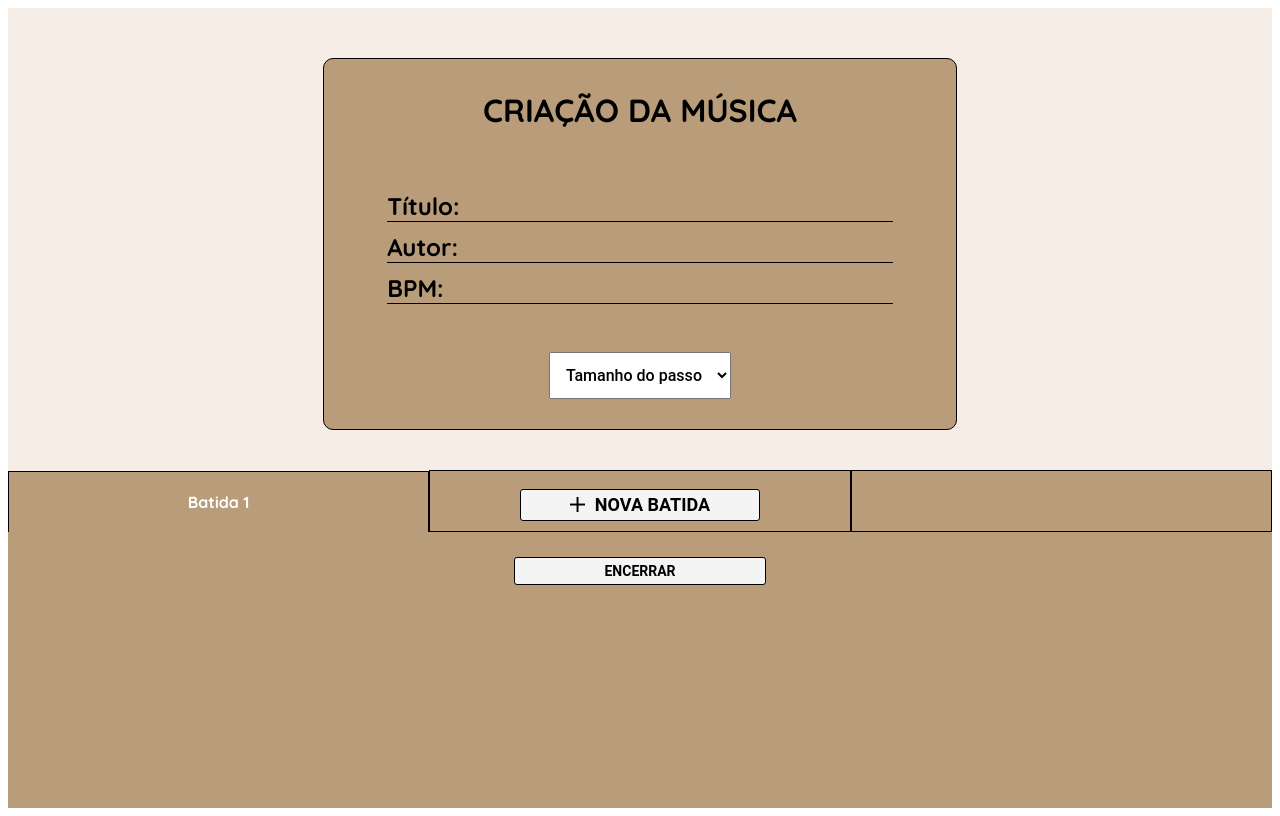
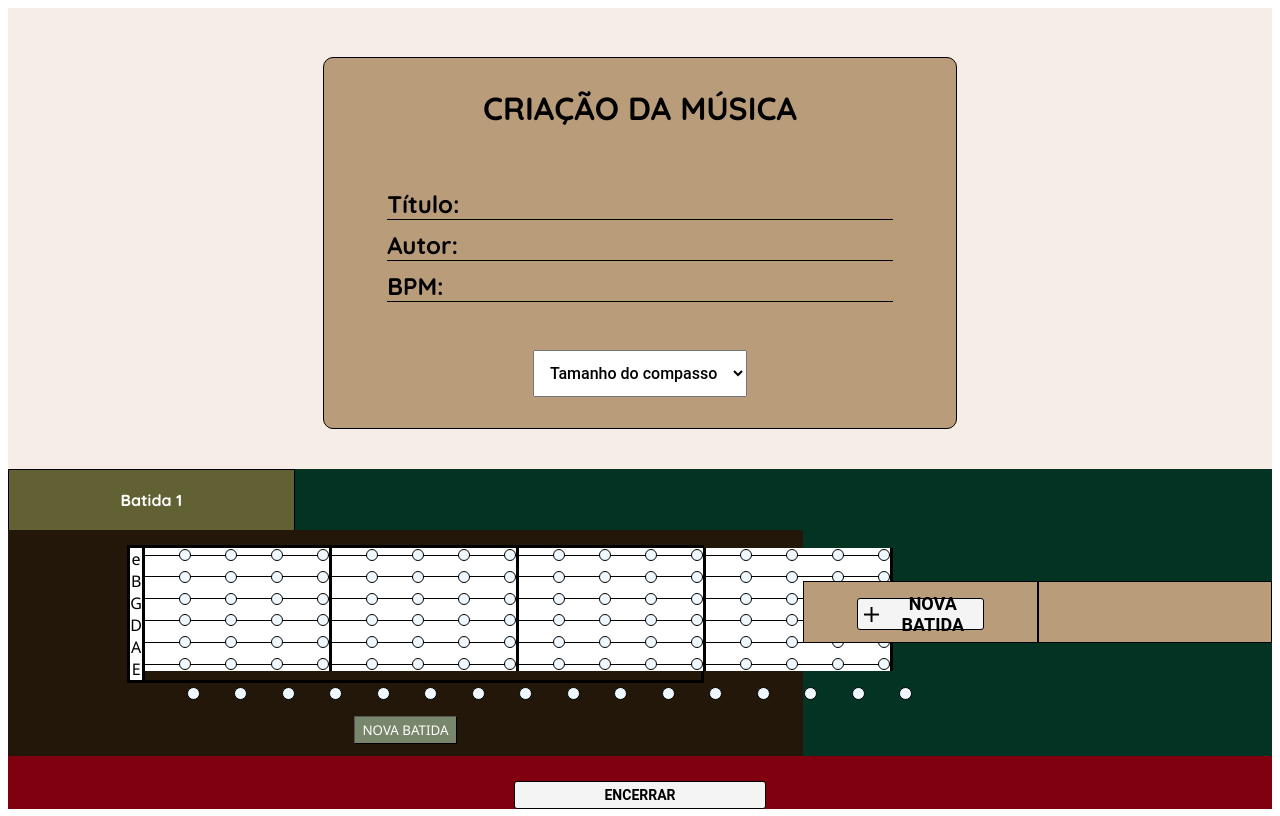
Before and after one commit to MarianaVRabelo/violaomagico-web-frontend, a React (Create React App) app: page / in a window 1280 px wide. Both pictures are taken after a click on the button "NOVA BATIDA". Built offline with nearby package versions, Linux system fonts and the light colour scheme.

Commit message:
Importação do componente CreateMusicComponent

```diff
--- a/src/pages/CreateMusic/CreateMusic.js
+++ b/src/pages/CreateMusic/CreateMusic.js
@@ -13,6 +13,7 @@ import Plus from "../../assets/Plus.png";
 import Button from "../../styles/Button";
 import { useState } from "react";
 import { Colors } from "../../variables";
+import CreateMusicComponent from "../../components/CreateMusic/CreateMusic"
 
 function CreateMusic() {
 	const batidasQuantity = 3;
@@ -56,7 +57,7 @@ function CreateMusic() {
 					</div>
 				</Data>
 				<BpmSelector>
-					<option value=""> Tamanho do passo </option>
+					<option value=""> Tamanho do compasso </option>
 					<option value="3"> 3 divisões </option>
 					<option value="4"> 4 divisões </option>
 				</BpmSelector>
@@ -66,6 +67,7 @@ function CreateMusic() {
 					const isAddNewBatida = index === addNewBatidaIndex;
 					const isSelected = index === selectedBatidaIndex;
 
+
 					if (isAddNewBatida)
 						return (
 							<AddNewBatidaComponent
@@ -74,22 +76,27 @@ function CreateMusic() {
 							/>
 						);
 
+
 					if (isCreated)
 						return (
+							<div>
 							<CreatedBatidaComponent
 								backgroundColor={
-									isSelected ? Colors.darkwood : Colors.blackwood
+									isSelected ? Colors.musg : Colors.musg
 								}
 								onClick={() => setSelectedBatidaIndex(index)}
 								index={index}
 								isSelected={isSelected}
 							/>
+							<CreateMusicComponent />
+							</div>
 						);
 
 					return <Tab backgroundColor={Colors.darkwood} key={index} />;
 				})}
 			</Batidas>
 			<Music>
+
 				{hasCreatedBatida && (
 					<Button
 						width="20%"
@@ -106,13 +113,15 @@ function CreateMusic() {
 					>
 						ENCERRAR
 					</Button>
+
 				)}
+
 			</Music>
 		</Paginao>
 	);
 }
 
-export default CreateMusic;
+
 
 const CreatedBatidaComponent = ({
 	backgroundColor,
@@ -133,7 +142,7 @@ const CreatedBatidaComponent = ({
 );
 
 const AddNewBatidaComponent = ({ onClick, key }) => (
-	<Tab backgroundColor={Colors.darkwood} selectedBatidaIndex={false} key={key}>
+	<Tab backgroundColor={Colors.darkwood} selectedBatidaIndex={true} key={key}>
 		{" "}
 		<Button
 			onClick={onClick}
@@ -159,3 +168,5 @@ const AddNewBatidaComponent = ({ onClick, key }) => (
 		</Button>
 	</Tab>
 );
+
+export default CreateMusic;
--- a/src/pages/CreateMusic/Styles.js
+++ b/src/pages/CreateMusic/Styles.js
@@ -46,6 +46,7 @@ export const Batidas = styled.div`
 	display: flex;
 	align-items: center;
 	width: 100%;
+	background-color: #033323;
 `;
 
 export const Tab = styled.div`
@@ -78,6 +79,7 @@ export const Music = styled.div`
 	flex-direction: column;
 	height: 100%;
 	width: 100%;
+	background-color: #80000f;
 `;
 
 export const Data = styled.div`
@@ -158,3 +160,10 @@ export const BpmSelector = styled.select`
 	option {
 	}
 `;
+
+export const CreateMusicComponent = styled.select`
+
+background-color: #232323;
+
+
+`;
```
Also changed, not shown: src/pages/CreateMusic/CreateMusic.css (+7 -0 lines).
